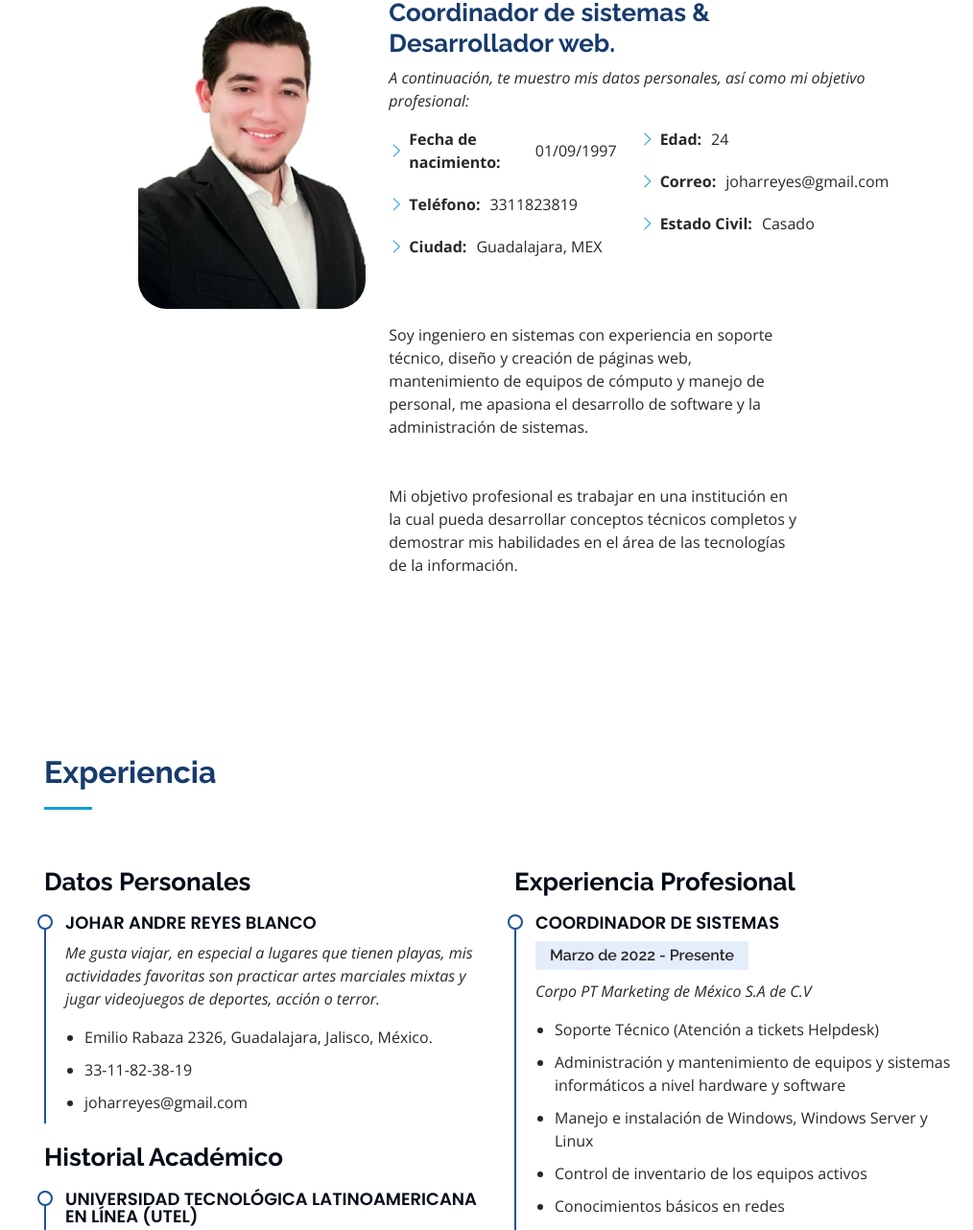
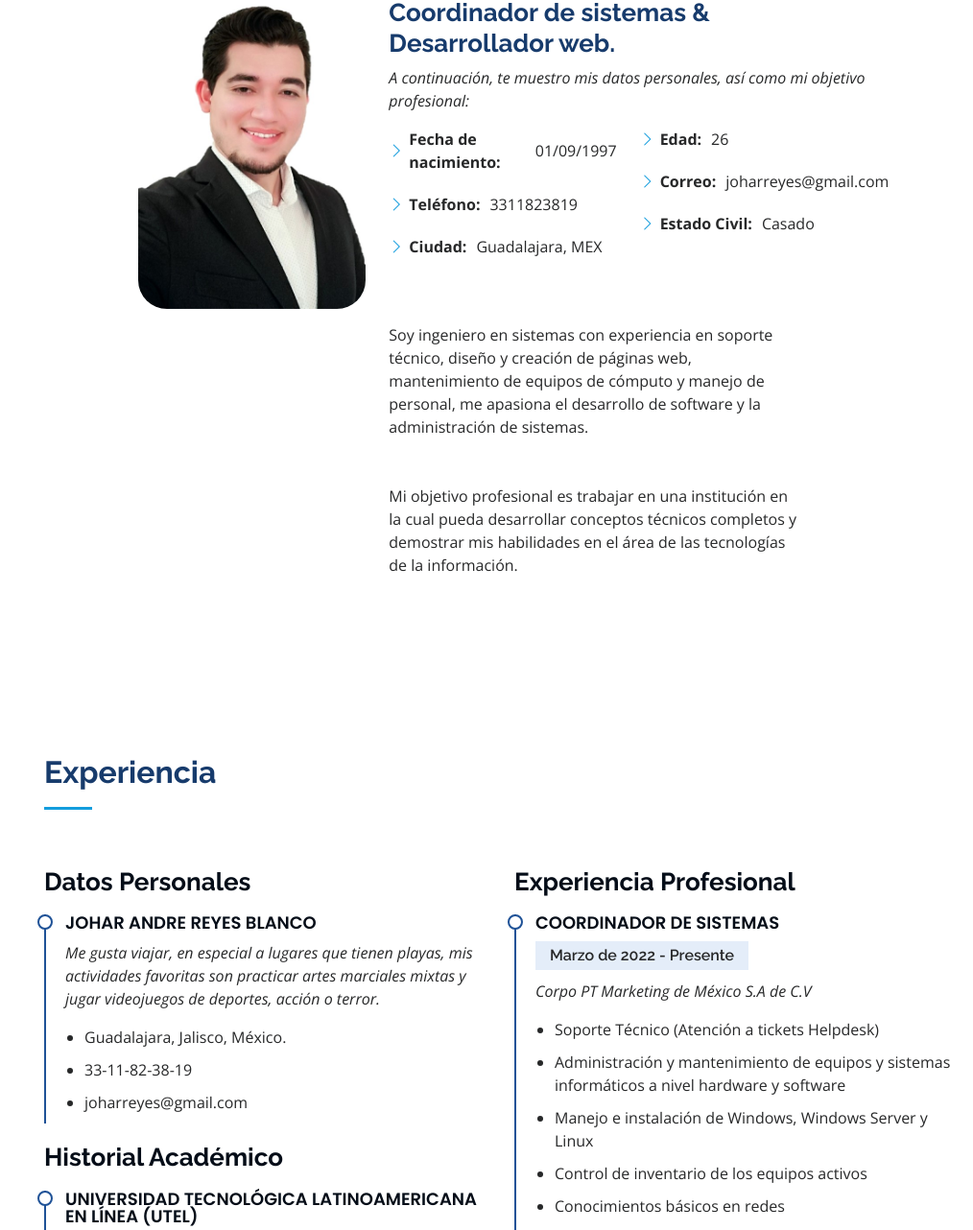
Before and after one commit to Johar-Reyes/Mi_CV, a plain HTML site: page index.html in a window 1280 px wide. Shown: the part 960-2242 px from the top of the page at 96% size, without its empty margins (266-1280 px from the left). Drawn offline with nearby package versions, Linux system fonts and the light colour scheme.

Commit message:
Update index.html
Se realiza modificación de la Edad y datos personales

```diff
--- a/index.html
+++ b/index.html
@@ -102,7 +102,7 @@
               </div>
               <div class="col-lg-6">
                 <ul>
-                  <li><i class="bi bi-chevron-right"></i> <strong>Edad:</strong> <span>24</span></li>
+                  <li><i class="bi bi-chevron-right"></i> <strong>Edad:</strong> <span>26</span></li>
                   <li><i class="bi bi-chevron-right"></i> <strong>Correo:</strong> <span>joharreyes@gmail.com</span></li>
                   <li><i class="bi bi-chevron-right"></i> <strong>Estado Civil:</strong> <span>Casado</span></li>
                 </ul>
@@ -136,7 +136,7 @@
               <h4>Johar Andre Reyes Blanco</h4>
               <p><em>Me gusta viajar, en especial a lugares que tienen playas, mis actividades favoritas son practicar artes marciales mixtas y jugar videojuegos de deportes, acción o terror.</em></p>
               <ul>
-                <li>Emilio Rabaza 2326, Guadalajara, Jalisco, México.</li>
+                <li>Guadalajara, Jalisco, México.</li>
                 <li>33-11-82-38-19</li>
                 <li>joharreyes@gmail.com</li>
               </ul>
@@ -401,7 +401,7 @@
               <div class="address">
                 <i class="bi bi-geo-alt"></i>
                 <h4>Domicilio:</h4>
-                <p>Emilio Rabaza 2326 CP. 44730 , Guadalajara, Jalisco, México</p>
+                <p>Guadalajara, Jalisco, México</p>
               </div>
 
               <div class="email">
```
